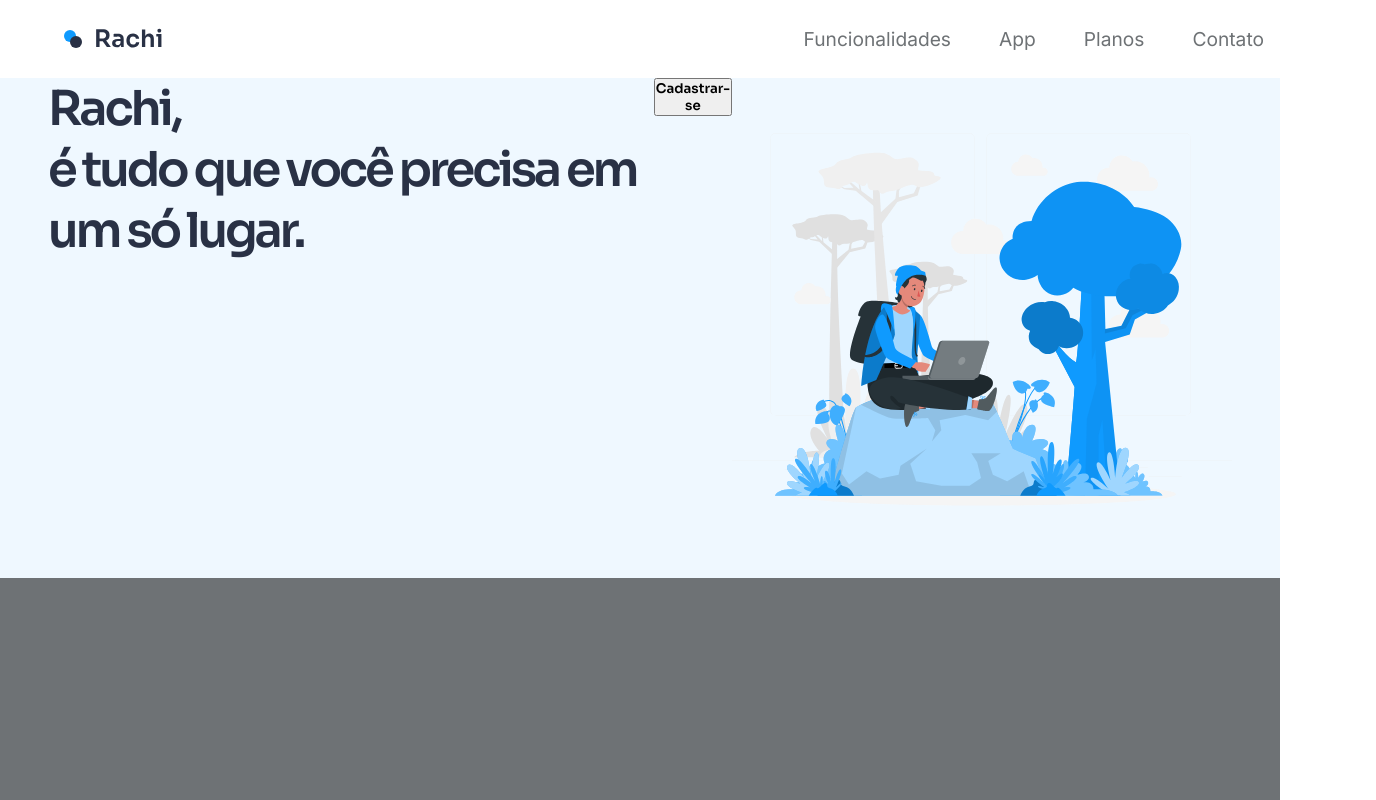
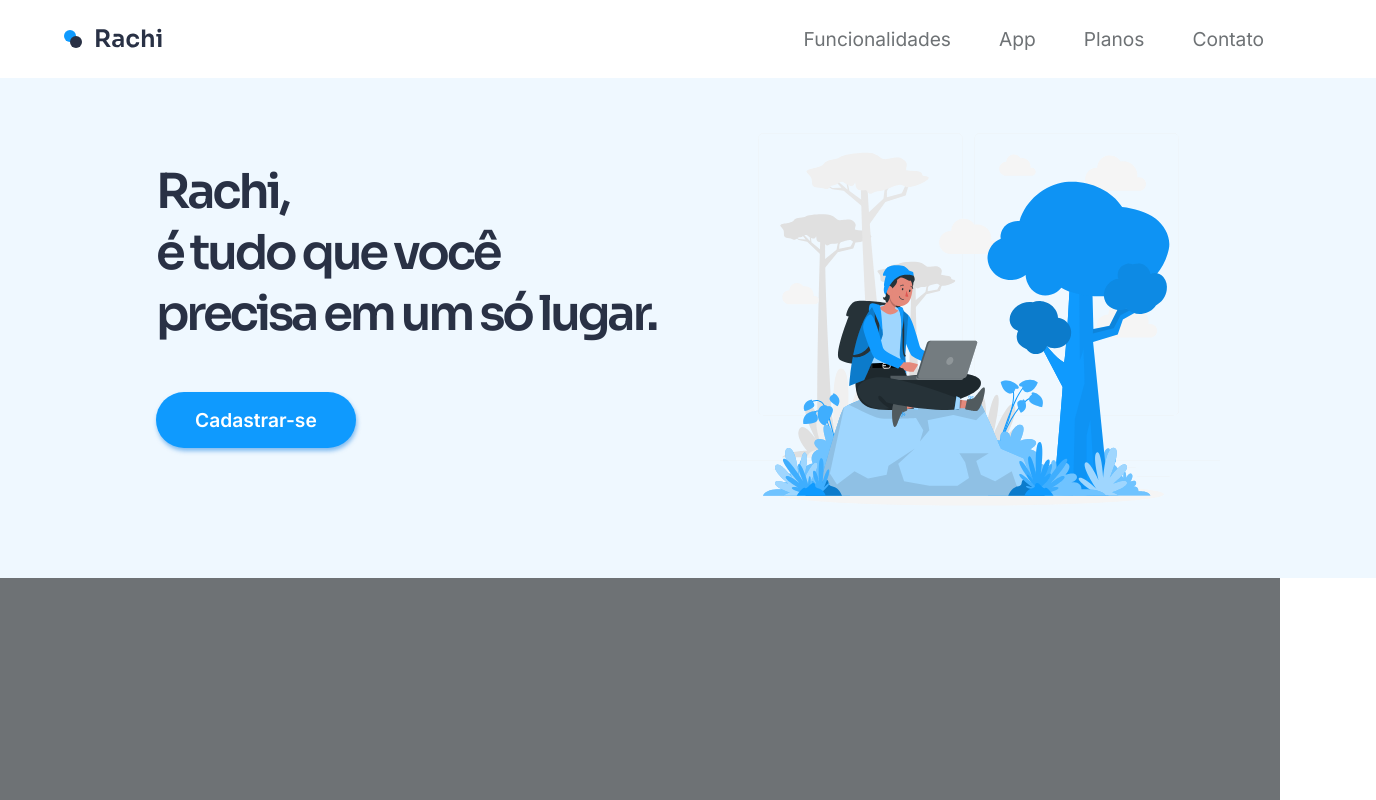
Before and after one commit to marcell0lopes/rachi-landing-page, a React (Create React App) app: page / in a window 1280 px wide. Shown: the whole page, 1376 px wide, since content can reach past the window. Built offline with nearby package versions, Linux system fonts and the light colour scheme.

Commit message:
Hero Section cleanup

```diff
--- a/src/components/HeroSection/index.tsx
+++ b/src/components/HeroSection/index.tsx
@@ -1,19 +1,23 @@
 import { Container, Content } from './styles';
 import heroImg from '../../assets/img-hero.svg';
+import { Button } from '../Button';
 
 export function HeroSection() {
   return (
     <Container>
+      <main>
         <Content>
           <div>
             <h1>
               Rachi,
-            <br /> é tudo que você precisa em um só lugar.
+              <br /> é tudo que você <br />
+              precisa em um só lugar.
             </h1>
           </div>
-        <button>Cadastrar-se</button>
+          <Button label="Cadastrar-se" className="cta" />
+        </Content>
         <img src={heroImg} alt="working from anywhere" />
-      </Content>
+      </main>
     </Container>
   );
 }
--- a/src/components/HeroSection/styles.ts
+++ b/src/components/HeroSection/styles.ts
@@ -1,19 +1,30 @@
 import styled from 'styled-components';
 
-export const Container = styled.main`
+export const Container = styled.section`
   background-color: var(--white-200);
-  display: flex;
-  align-items: center;
-  justify-content: center;
+  width: 100%;
   max-height: 640px;
   padding: 0 3rem;
+
+  main {
+    display: flex;
+    align-items: center;
+    justify-content: center;
+    max-width: 1200px;
+    margin: 0 auto;
+
+    img {
+      margin-left: 4rem;
+    }
+  }
 `;
 
 export const Content = styled.div`
   display: flex;
-
+  flex-direction: column;
   align-items: flex-start;
   justify-content: space-between;
+  margin-left: 0;
 
   h1 {
     font-size: 3rem;
```
Lines whose indentation alone changed are shown as unchanged.
